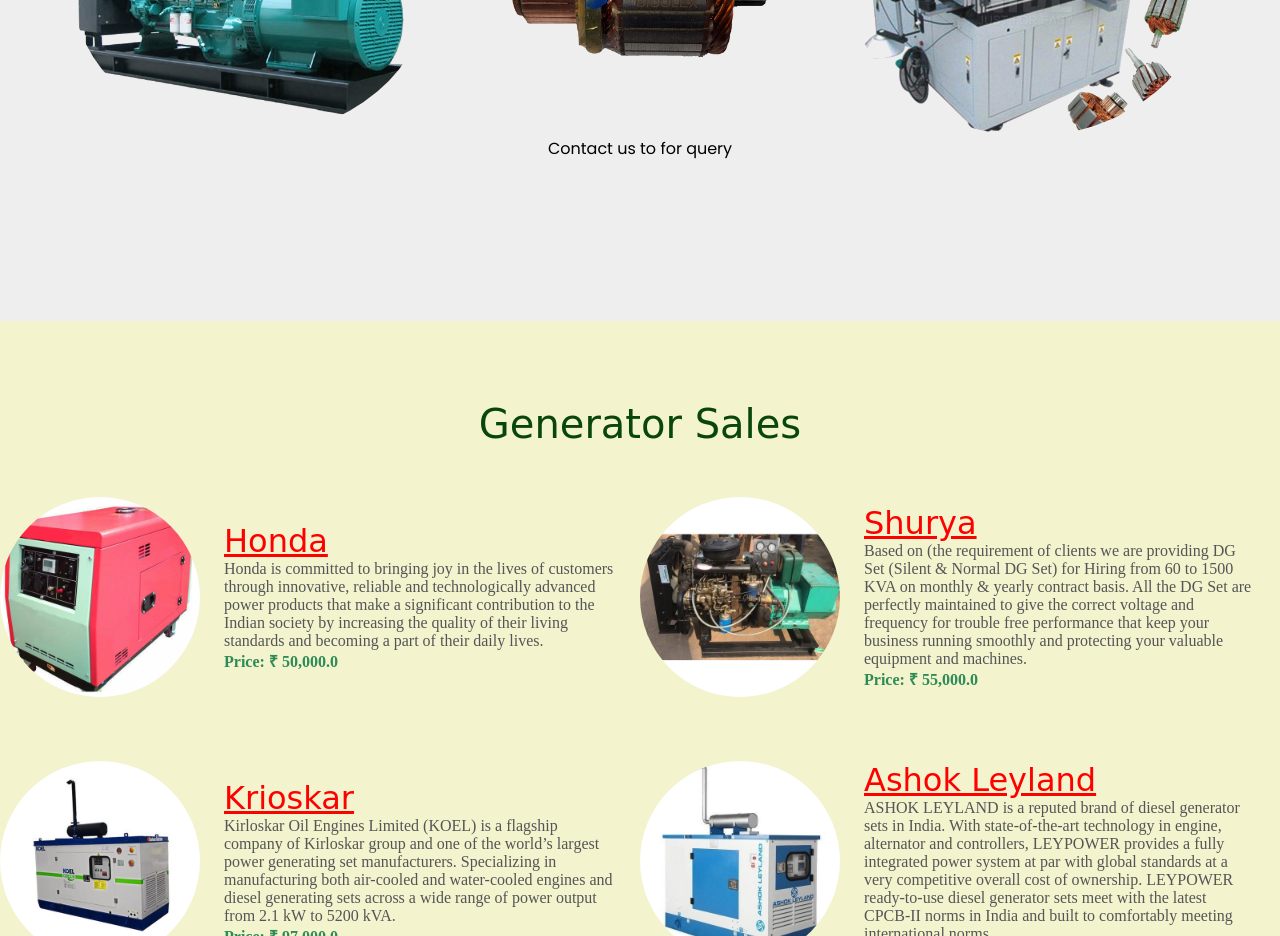
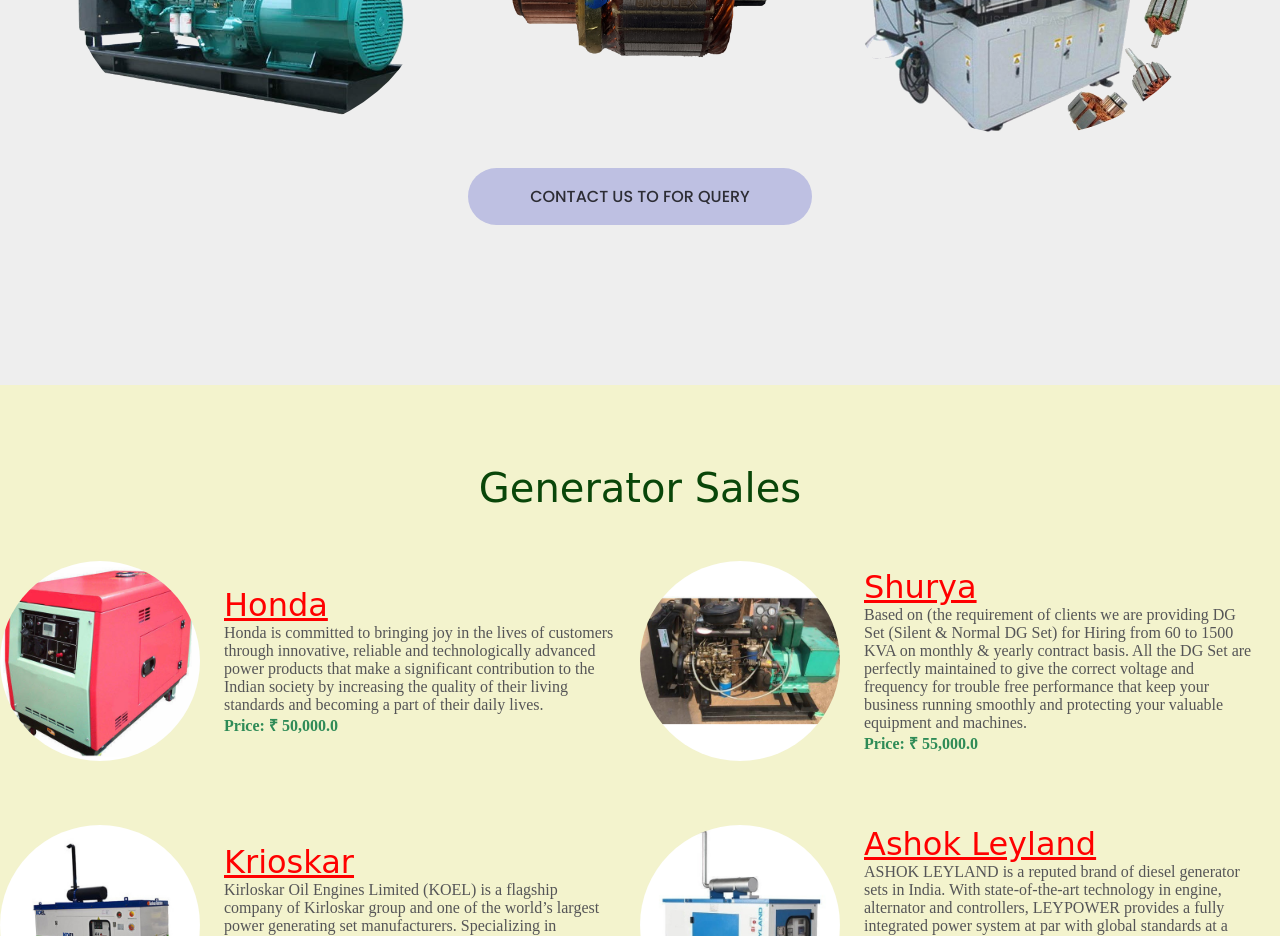
Before and after one commit to seplindia/seplindia.github.io, a plain HTML site: page index.html in a window 1280 px wide. Shown: the part 1340-2276 px from the top of the page. Drawn offline with nearby package versions, Linux system fonts and the light colour scheme; a script that the page names is missing.

Commit message:
upgrade file

```diff
--- a/index.html
+++ b/index.html
@@ -155,7 +155,7 @@
           </div>
         </div>
         <div class="g-container g-container-2">
-          <a class="#contact">Contact us to for query</a>
+          <a class="btn btn-primary" href="#contact">Contact us to for query</a>
         </div>
       </div>
     </section>
```
